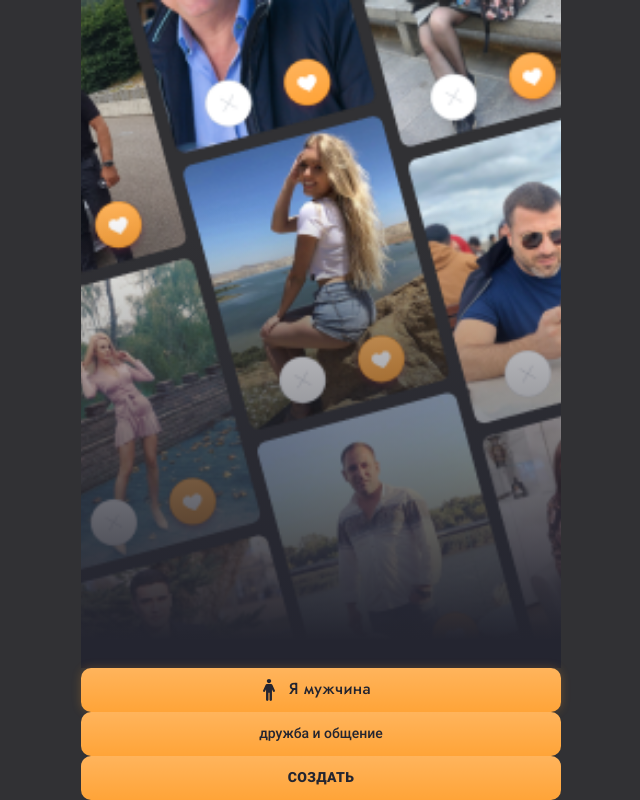
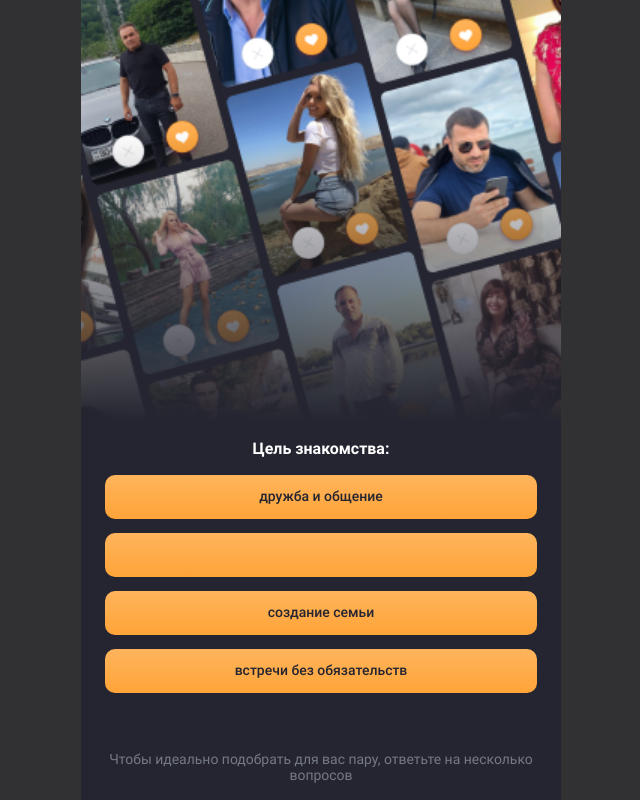
Before and after one commit to Svitlana-Yudina/landing-with-quiz, a React (Create React App) app: page / in a window 1280 px wide. Shown: the whole page, without its empty margins (319-959 px from the left). Built offline with nearby package versions, Linux system fonts and the light colour scheme.

Commit message:
quiz page almost done

```diff
--- a/src/App.scss
+++ b/src/App.scss
@@ -14,9 +14,6 @@
   &__content {
     margin: 0 auto;
     height: 100%;
-    display: flex;
-    flex-direction: column;
-    justify-content: center;
     max-width: 480px;
   }
 }
--- a/src/App.tsx
+++ b/src/App.tsx
@@ -1,13 +1,31 @@
 import React from 'react';
 import './App.scss';
 import { BackGroundPicture } from './components/BackGroundPicture';
-import { PrimaryButton } from './components/PrimaryButton';
+// import { BackGroundPicture } from './components/BackGroundPicture';
+// import { PrimaryButton } from './components/PrimaryButton';
+import { Quiz } from './modules/Quiz';
+import { QuizType } from './types/types';
+
+const quiz: QuizType[] = [
+  {
+    step: 1,
+    question: 'Цель знакомства:',
+    answers: [
+      'дружба и общение',
+      '',
+      'создание семьи',
+      'встречи без обязательств',
+    ],
+  },
+];
 
 export const App: React.FC = () => {
   return (
     <div className="app">
       <div className="app__content">
-      <BackGroundPicture />
+        {/* <BackGroundPicture /> */}
+        <Quiz quiz={quiz[0]}/>
+      {/* <BackGroundPicture />
         <div className="block">
           <PrimaryButton
             type="choice"
@@ -16,7 +34,8 @@ export const App: React.FC = () => {
           />
           <PrimaryButton type="quiz" text="дружба и общение"/>
           <PrimaryButton type="create" text="Создать"/>
-        </div>
+        </div> */}
+        {/* <Quiz quiz={quiz[0]}/> */}
       </div>
     </div>
   );
--- a/src/components/BackGroundPicture/BackGroundPicture.module.scss
+++ b/src/components/BackGroundPicture/BackGroundPicture.module.scss
@@ -15,3 +15,8 @@
     background-position: center bottom;
   }
 }
+
+// .quiz {
+//   position: relative;
+//   bottom: -1.9rem;
+// }
--- a/src/components/BackGroundPicture/BackGroundPicture.tsx
+++ b/src/components/BackGroundPicture/BackGroundPicture.tsx
@@ -1,9 +1,13 @@
+import classNames from 'classnames';
 import React from 'react';
 import styles from './BackGroundPicture.module.scss';
 
 export const BackGroundPicture: React.FC = () => {
   return (
-    <div className={styles.bg}>
+    <div className={classNames(
+      styles.bg,
+      styles.quiz,
+    )}>
       <div className={styles.gradient}></div>
     </div>
   );
--- /dev/null
+++ b/src/components/ToolTipText/ToolTipText.module.scss
@@ -0,0 +1,5 @@
+.text {
+  text-align: center;
+  color: #AAB2BD;
+  opacity: 0.6;
+}
--- /dev/null
+++ b/src/components/ToolTipText/ToolTipText.tsx
@@ -0,0 +1,14 @@
+import React from 'react';
+import styles from './ToolTipText.module.scss';
+
+type Props = {
+  text: string;
+};
+
+export const ToolTipText: React.FC<Props> = ({ text }) => {
+  return (
+    <p className={styles.text}>
+      {text}
+    </p>
+  );
+};
--- /dev/null
+++ b/src/components/ToolTipText/index.ts
@@ -0,0 +1 @@
+export * from './ToolTipText';
--- /dev/null
+++ b/src/modules/Quiz/Quiz.module.scss
@@ -0,0 +1,31 @@
+.quiz {
+  height: 100%;
+  position: relative;
+  display: flex;
+  flex-direction: column;
+  background: #242530;
+}
+
+.content {
+  padding: 0 24px 16px;
+  // position: relative;
+  // z-index: 2;
+}
+
+
+.question {
+  margin-bottom: 16px;
+  font-weight: 700;
+  font-size: 1.6rem;
+  line-height: 1.9rem;
+  text-align: center;
+
+  color: #FFFFFF;
+}
+
+.answers {
+  margin-bottom: 59px;
+  display: flex;
+  flex-direction: column;
+  gap: 14px;
+}
--- /dev/null
+++ b/src/modules/Quiz/Quiz.tsx
@@ -0,0 +1,40 @@
+import React from 'react';
+import { BackGroundPicture } from '../../components/BackGroundPicture';
+import { PrimaryButton } from '../../components/PrimaryButton';
+import { ToolTipText } from '../../components/ToolTipText';
+import { QuizType } from '../../types/types';
+import styles from './Quiz.module.scss';
+
+type Props = {
+  quiz: QuizType,
+};
+
+export const Quiz: React.FC<Props> = ({ quiz }) => {
+  const { step, question, answers } = quiz;
+
+  return (
+    <div className={styles.quiz}>
+      {/* <div className={styles.x}> */}
+        <BackGroundPicture />
+      {/* </div> */}
+
+      <div className={styles.content}>
+        <div className={styles.quizBlock}>
+          <h2 className={styles.question}>
+            {question}
+          </h2>
+          <div className={styles.answers}>
+            {answers.map(answer => (
+              <PrimaryButton key={step} type="quiz" text={answer}/>
+            ))}
+          </div>
+        </div>
+
+        <ToolTipText
+          text='Чтобы идеально подобрать для вас пару,
+          ответьте на несколько вопросов'
+        />
+      </div>
+    </div>
+  );
+};
--- /dev/null
+++ b/src/modules/Quiz/index.ts
@@ -0,0 +1 @@
+export * from './Quiz';
--- a/src/types/types.ts
+++ b/src/types/types.ts
@@ -1 +1,7 @@
 export type ButtonStyles = 'choice' | 'quiz' | 'create';
+
+export type QuizType = {
+  step: number,
+  question: string,
+  answers: string[],
+};
```
